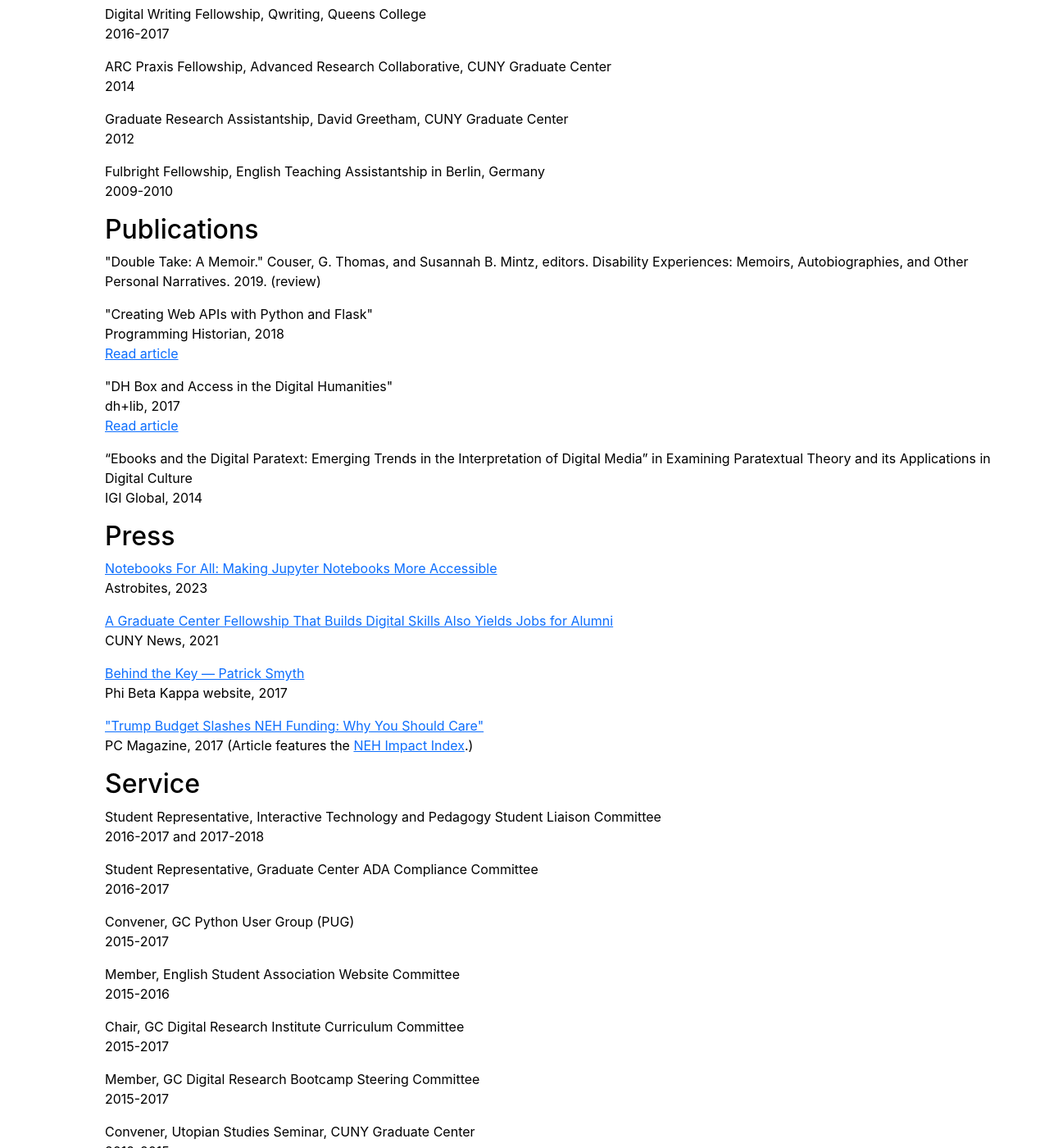
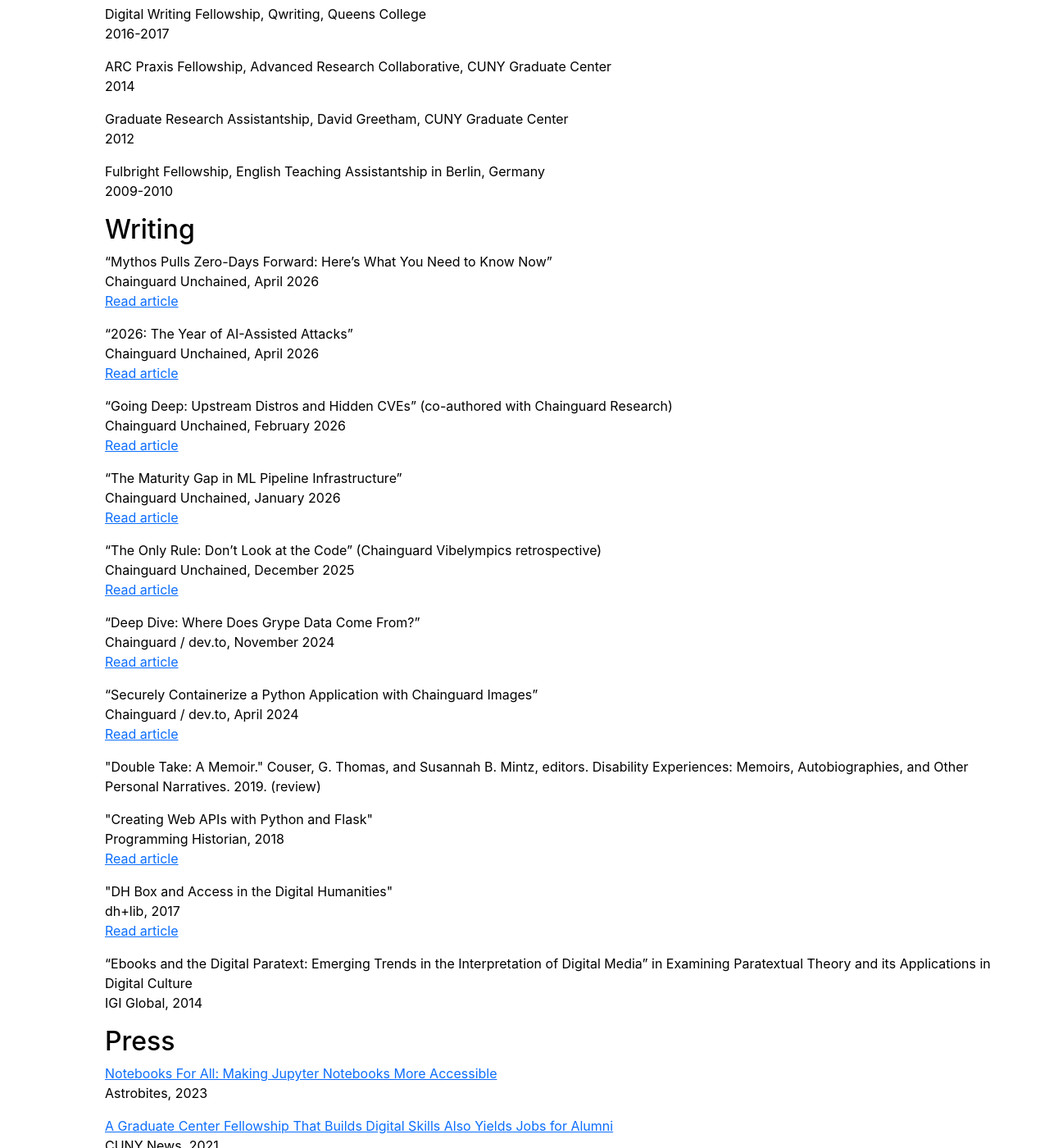
Before and after one commit to smythp/website, a Jekyll site: the page built from cv.md, in a window 1280 px wide and 1400 px high, scrolled down 2937 px. Shown: the whole window at 82% size. Built offline with Jekyll 4.4.1, drawn with Linux system fonts in a browser that asks for light colours; some of the changed text lies outside the part shown.

Commit message:
CV refresh pass 2A: Client List wrap-up + Writing section
Close out all client engagements at 2024 (except Enthought, which stays 2023).
Fix typos: ALl -> All, Grduate -> Graduate, missing space before em-dash, %0A URL artifact.

Rename Publications -> Writing. Add seven Chainguard-era pieces (Mythos zero-days,
AI-assisted attacks, no-DSA Debian deep dive, ML pipeline maturity, Vibelympics
retrospective, Grype deep dive, Python containerization).

```diff
--- a/cv.md
+++ b/cv.md
@@ -78,13 +78,13 @@
 Client List
 -----------
 
-Astronomy Notebooks for ALl\
+Astronomy Notebooks for All\
 [Space Telescope Science Institute](https://www.stsci.edu/)\
-2022--- present
+2022 --- 2024
 
 Digital Humanities Research Infrastructure for Teaching (DHRIFT)\
-[The Grduate center](https://www.gc.cuny.edu/%0A), City University of New York\
-2023 --- present
+[The Graduate Center](https://www.gc.cuny.edu/), City University of New York\
+2023 --- 2024
 
 Enthought Edge Platform Documentation\
 [Enthought](https://www.enthought.com/)\
@@ -92,11 +92,11 @@
 
 Google Summer of Documentation Initiative\
 [SigStore](https://www.sigstore.dev/)\
-2023
+2023 --- 2024
 
 Badging infrastructure Development Project\
 [Hikma Studio](https://www.hikma.studio/)\
-2023
+2023 --- 2024
 
 Awards and Grants
 -----------------
@@ -136,8 +136,36 @@
 Fulbright Fellowship, English Teaching Assistantship in Berlin, Germany\
 2009-2010
 
-Publications
-------------
+Writing
+-------
+
+"Mythos Pulls Zero-Days Forward: Here's What You Need to Know Now"\
+Chainguard Unchained, April 2026\
+[Read article](https://www.chainguard.dev/unchained/mythos-pulls-zero-days-forward-heres-what-you-need-to-know-now)
+
+"2026: The Year of AI-Assisted Attacks"\
+Chainguard Unchained, April 2026\
+[Read article](https://www.chainguard.dev/unchained/2026-the-year-of-ai-assisted-attacks)
+
+"Going Deep: Upstream Distros and Hidden CVEs" (co-authored with Chainguard Research)\
+Chainguard Unchained, February 2026\
+[Read article](https://www.chainguard.dev/unchained/going-deep-upstream-distros-and-hidden-cves)
+
+"The Maturity Gap in ML Pipeline Infrastructure"\
+Chainguard Unchained, January 2026\
+[Read article](https://www.chainguard.dev/unchained/the-maturity-gap-in-ml-pipeline-infrastructure)
+
+"The Only Rule: Don't Look at the Code" (Chainguard Vibelympics retrospective)\
+Chainguard Unchained, December 2025\
+[Read article](https://www.chainguard.dev/unchained/the-only-rule-dont-look-at-the-code)
+
+"Deep Dive: Where Does Grype Data Come From?"\
+Chainguard / dev.to, November 2024\
+[Read article](https://dev.to/chainguard/deep-dive-where-does-grype-data-come-from-n9e)
+
+"Securely Containerize a Python Application with Chainguard Images"\
+Chainguard / dev.to, April 2024\
+[Read article](https://dev.to/chainguard/securely-containerize-a-python-application-with-chainguard-images-bn8)
 
 \"Double Take: A Memoir.\" Couser, G. Thomas, and Susannah B. Mintz, editors. Disability Experiences: Memoirs, Autobiographies, and Other Personal Narratives. 2019. (review)
 
```
